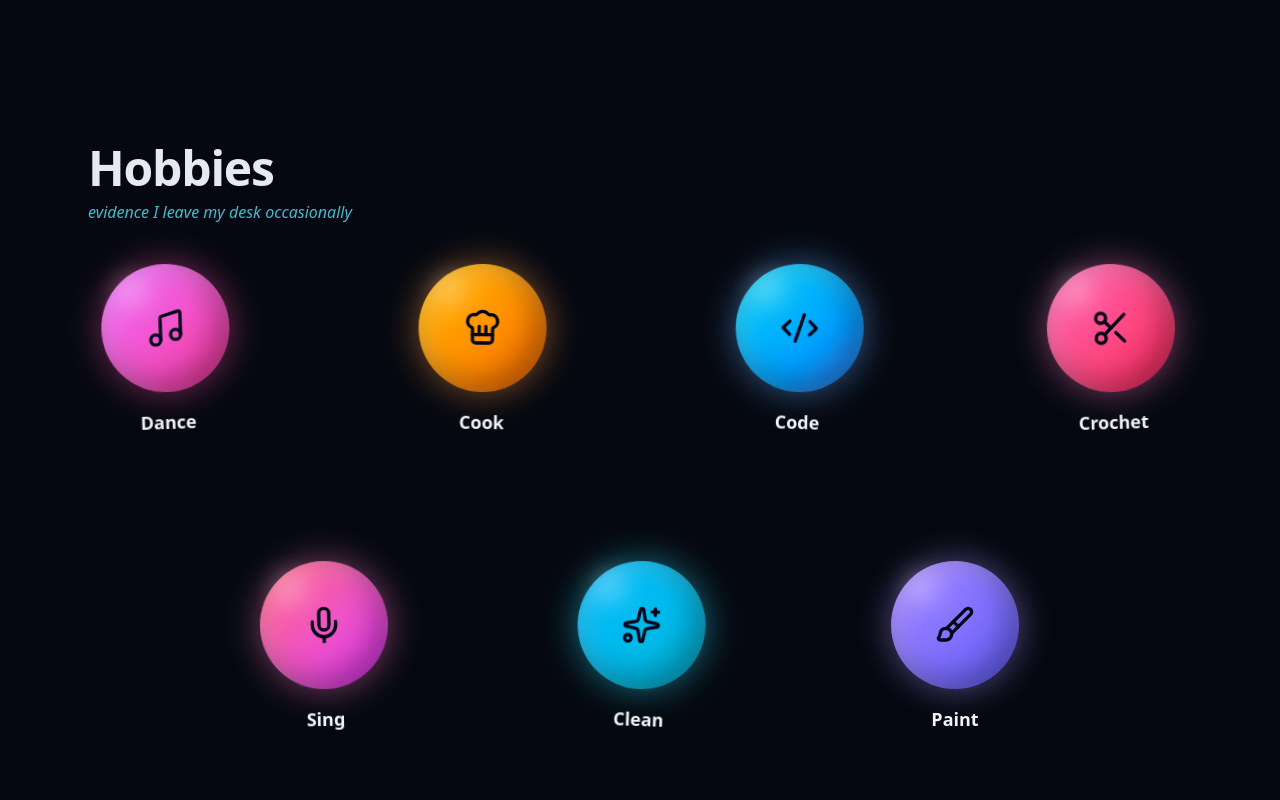
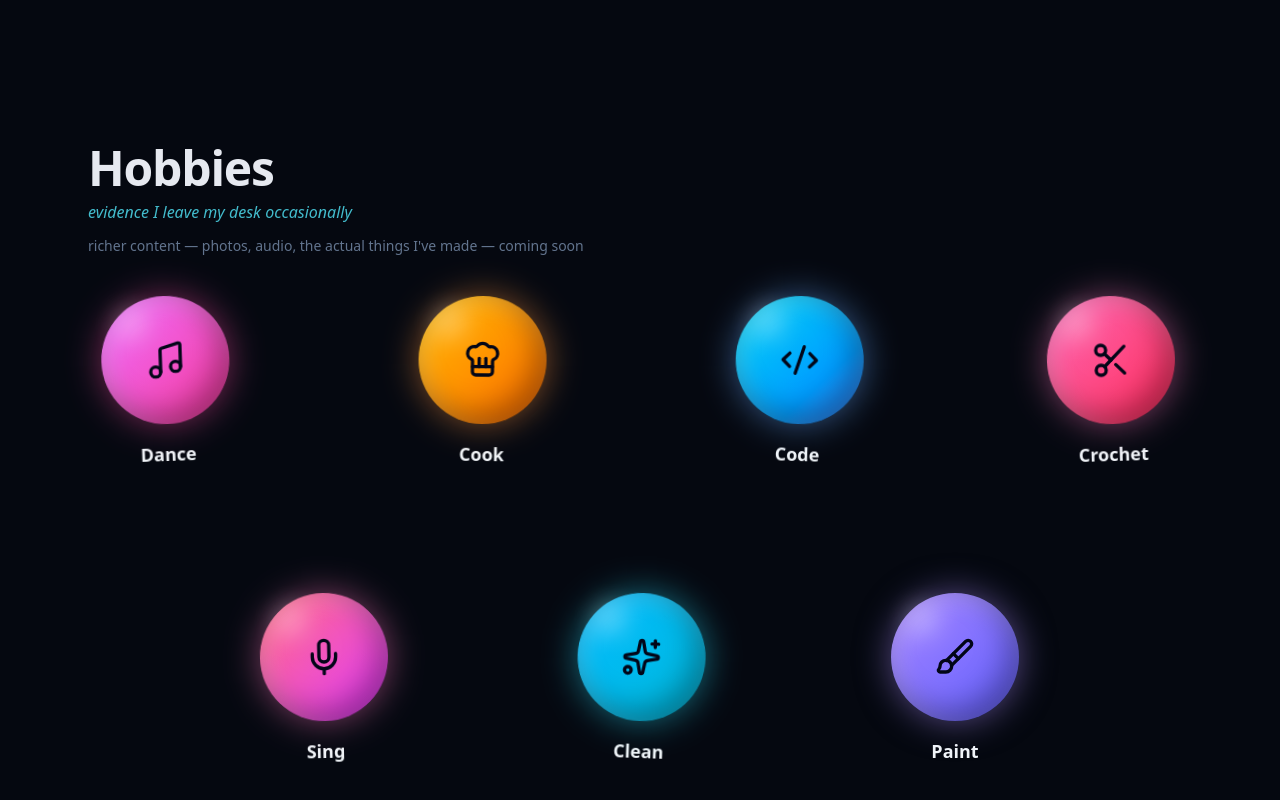
Before and after one commit to nehashirodkar/neyfolio, a Next.js app: page / in a window 1280 px wide. Shown: the part 7413-8213 px from the top of the page. Built offline with nearby package versions, Linux system fonts and the light colour scheme.

Commit message:
Add 'richer hobbies content coming soon' note

```diff
--- a/components/sections/HobbiesSection.tsx
+++ b/components/sections/HobbiesSection.tsx
@@ -56,6 +56,9 @@ export default function HobbiesSection() {
         <p className="text-base italic text-cyan-300/80">
           evidence I leave my desk occasionally
         </p>
+        <p className="text-sm text-slate-500 pt-1">
+          richer content — photos, audio, the actual things I&apos;ve made — coming soon
+        </p>
       </header>
 
       {/* DESKTOP — 7 planets in a horizontal zigzag, no connecting line */}
```
